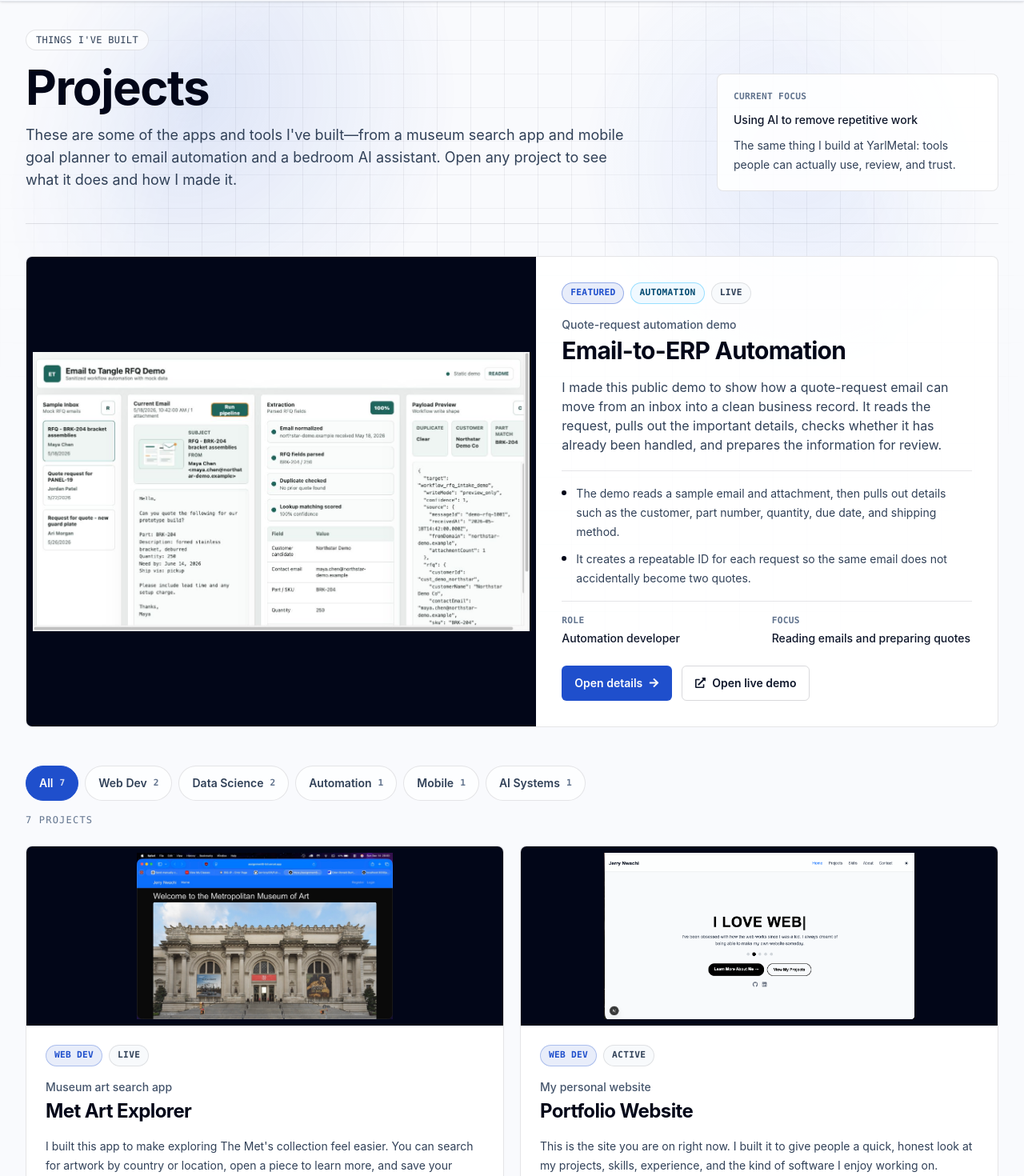
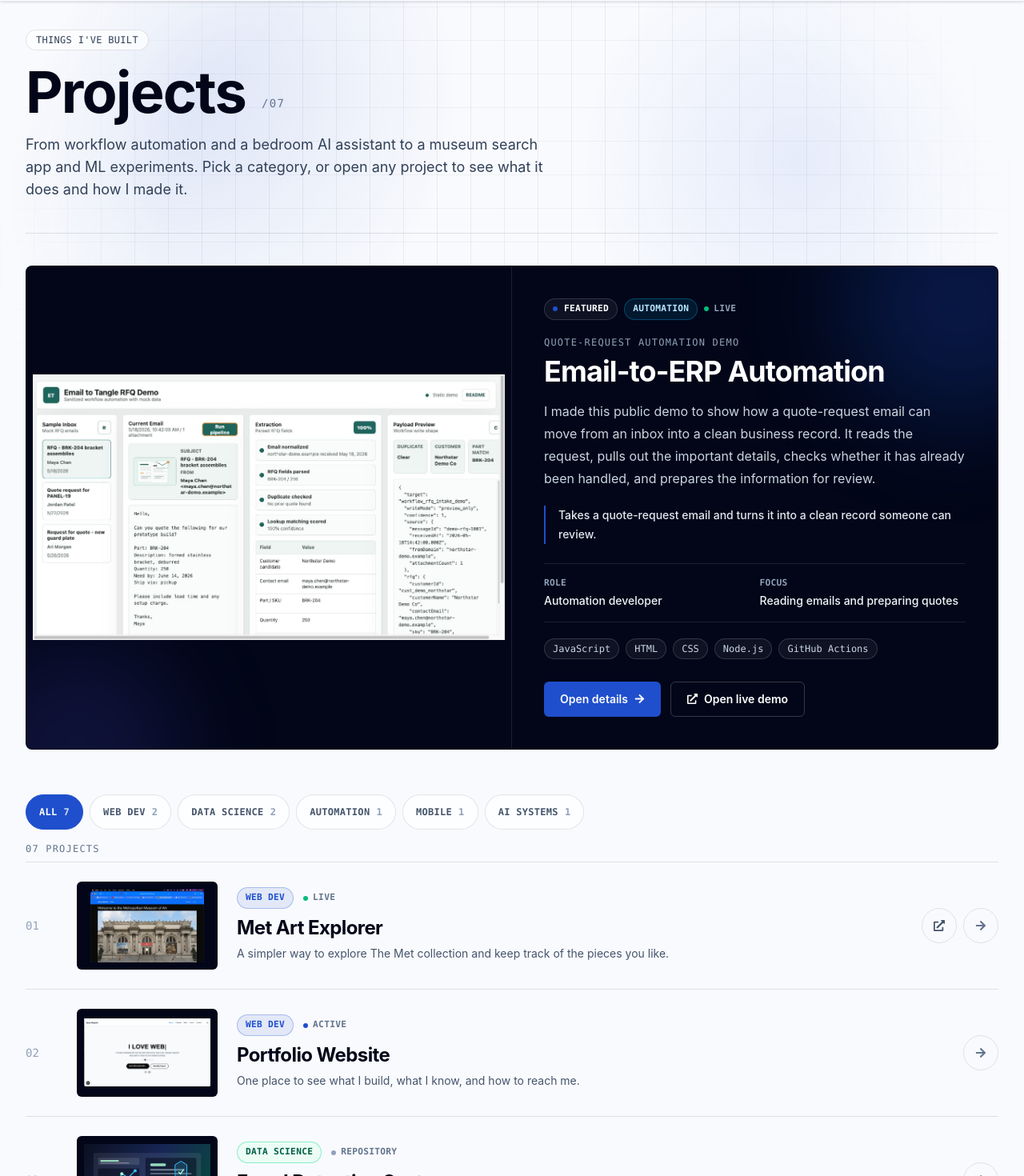
Before and after one commit to Jerrizzy001/Portfolio, a Next.js app: page /project in a window 1280 px wide. Shown: the part 75-1545 px from the top of the page at 80% size. Built offline with nearby package versions, Linux system fonts and the light colour scheme.

Commit message:
Deepen the portfolio Projects page redesign
Verified through GitHub Actions and Vercel previews before merge.

```diff
--- a/pages/project.js
+++ b/pages/project.js
@@ -204,6 +204,21 @@ const categoryTone = {
     "border-violet-300/70 bg-violet-50 text-violet-900 dark:border-violet-400/30 dark:bg-violet-400/10 dark:text-violet-200",
 };
 
+/* Always-dark variants, used inside the dark featured exhibit. */
+const categoryToneDark = {
+  "Data Science": "border-emerald-500/30 bg-emerald-500/10 text-emerald-200",
+  "Web Dev": "border-indigo-400/35 bg-indigo-400/15 text-indigo-200",
+  Automation: "border-sky-400/30 bg-sky-400/10 text-sky-200",
+  Mobile: "border-amber-400/30 bg-amber-400/10 text-amber-200",
+  "AI Systems": "border-violet-400/30 bg-violet-400/10 text-violet-200",
+};
+
+const statusDotTone = {
+  Live: "bg-emerald-500",
+  Active: "bg-primary",
+  Repository: "bg-slate-400",
+};
+
 export default function ProjectPage() {
   const [activeProject, setActiveProject] = useState(null);
   const [filter, setFilter] = useState("All");
@@ -238,39 +253,29 @@ export default function ProjectPage() {
         <SignalField fill={false} className="inset-x-0 top-0 z-0 h-[54rem] opacity-60" />
 
         {/* HEADER */}
-        <section className="relative z-10 mb-10 grid gap-6 border-b border-slate-950/10 pb-10 dark:border-white/10 lg:grid-cols-[minmax(0,1fr)_22rem] lg:items-end">
-          <div>
+        <section className="relative z-10 mb-10 border-b border-slate-950/10 pb-10 dark:border-white/10">
           <p className="mb-4 max-w-max rounded-full border border-slate-950/10 bg-white/70 px-3 py-1 font-mono text-xs uppercase tracking-wide text-slate-700 dark:border-white/10 dark:bg-white/5 dark:text-slate-200">
             Things I've built
           </p>
-            <h1 className="max-w-3xl text-4xl font-bold tracking-tight text-slate-950 [text-wrap:balance] dark:text-white sm:text-5xl lg:text-6xl">
+          <div className="flex flex-wrap items-end gap-x-5 gap-y-2">
+            <h1 className="text-5xl font-bold tracking-tight text-slate-950 [text-wrap:balance] dark:text-white sm:text-6xl lg:text-7xl">
               Projects
             </h1>
-            <p className="mt-4 max-w-3xl text-base leading-7 text-slate-700 [text-wrap:pretty] dark:text-slate-300 sm:text-lg">
-              These are some of the apps and tools I've built—from a museum search app
-              and mobile goal planner to email automation and a bedroom AI assistant.
-              Open any project to see what it does and how I made it.
+            <span className="mb-2 font-mono text-sm tracking-widest text-slate-500 dark:text-slate-400 sm:mb-3">
+              /{String(projects.length).padStart(2, "0")}
+            </span>
+          </div>
+          <p className="mt-4 max-w-2xl text-base leading-7 text-slate-700 [text-wrap:pretty] dark:text-slate-300 sm:text-lg">
+            From workflow automation and a bedroom AI assistant to a museum
+            search app and ML experiments. Pick a category, or open any project
+            to see what it does and how I made it.
           </p>
-          </div>
-
-          <aside className="h-fit rounded-lg border border-slate-950/10 bg-white/88 p-5 dark:border-white/10 dark:bg-slate-950/72">
-            <p className="font-mono text-[0.7rem] font-semibold uppercase tracking-wide text-slate-500 dark:text-slate-400">
-              Current focus
-            </p>
-            <p className="mt-2 text-sm font-medium leading-6 text-slate-900 dark:text-slate-100">
-              Using AI to remove repetitive work
-            </p>
-            <p className="mt-2 text-sm leading-6 text-slate-700 dark:text-slate-300">
-              The same thing I build at YarlMetal: tools people can actually use,
-              review, and trust.
-            </p>
-          </aside>
         </section>
 
-        {/* FEATURED PROJECT */}
+        {/* FEATURED EXHIBIT */}
         {filter === "All" && featuredProject && (
-          <section aria-label="Featured project" className="relative z-10 mb-12">
-            <FeaturedCard
+          <section aria-label="Featured project" className="relative z-10 mb-14">
+            <FeaturedExhibit
               project={featuredProject}
               onView={() => setActiveProject(featuredProject)}
             />
@@ -278,7 +283,7 @@ export default function ProjectPage() {
         )}
 
         {/* FILTER BAR */}
-        <section className="relative z-10 mb-6" aria-label="Browse projects">
+        <section className="relative z-10 mb-2" aria-label="Browse projects">
           <div
             className="flex flex-wrap items-center gap-2"
             role="group"
@@ -297,18 +302,14 @@ export default function ProjectPage() {
                   type="button"
                   onClick={() => setFilter(category)}
                   aria-pressed={isActive}
-                  className={`inline-flex min-h-11 items-center gap-2 rounded-full border px-4 py-2 text-sm font-semibold transition focus:outline-none focus-visible:ring-2 focus-visible:ring-primary ${
+                  className={`inline-flex min-h-11 items-center gap-2 rounded-full border px-4 py-2 font-mono text-xs font-semibold uppercase tracking-wide transition focus:outline-none focus-visible:ring-2 focus-visible:ring-primary ${
                     isActive
                       ? "border-primary bg-primary text-primary-contrast"
-                      : "border-slate-950/10 bg-white/70 text-slate-700 hover:border-primary hover:text-slate-950 dark:border-white/10 dark:bg-white/5 dark:text-slate-200 dark:hover:text-white"
+                      : "border-slate-950/10 bg-white/70 text-slate-600 hover:border-primary hover:text-slate-950 dark:border-white/10 dark:bg-white/5 dark:text-slate-300 dark:hover:text-white"
                   }`}
                 >
                   {category}
-                  <span
-                    className={`font-mono text-[0.7rem] ${
-                      isActive ? "opacity-80" : "text-slate-500 dark:text-slate-400"
-                    }`}
-                  >
+                  <span className={isActive ? "opacity-80" : "text-slate-400 dark:text-slate-500"}>
                     {count}
                   </span>
                 </button>
@@ -321,20 +322,18 @@ export default function ProjectPage() {
             className="mt-4 font-mono text-xs uppercase tracking-widest text-slate-500 dark:text-slate-400"
           >
             {filter === "All"
-              ? `${projects.length} projects`
-              : `Showing ${visibleProjects.length} of ${projects.length} projects`}
+              ? `${String(projects.length).padStart(2, "0")} projects`
+              : `Showing ${visibleProjects.length} of ${String(projects.length).padStart(2, "0")}`}
           </p>
         </section>
 
-        {/* PROJECT GRID */}
-        <section
-          className="relative z-10 grid grid-cols-1 gap-5 md:grid-cols-2"
-          aria-label="Project list"
-        >
-          {visibleProjects.map((project) => (
-            <ProjectCard
+        {/* PROJECT INDEX */}
+        <section aria-label="Project index" className="relative z-10">
+          {visibleProjects.map((project, index) => (
+            <ProjectRow
               key={project.id}
               project={project}
+              number={String(index + 1).padStart(2, "0")}
               onView={() => setActiveProject(project)}
             />
           ))}
@@ -376,57 +375,86 @@ export default function ProjectPage() {
   );
 }
 
-function FeaturedCard({ project, onView }) {
+function FeaturedExhibit({ project, onView }) {
   return (
-    <article className="motion-card group overflow-hidden rounded-lg border border-slate-950/10 bg-white/88 transition-colors hover:border-slate-950/25 dark:border-white/10 dark:bg-slate-950/72 dark:hover:border-white/25 lg:grid lg:grid-cols-[1.05fr_0.95fr]">
-      <div className="relative h-64 bg-slate-950 sm:h-72 lg:h-auto lg:min-h-full">
-        <CardImage project={project} priority />
+    <article className="group relative overflow-hidden rounded-lg border border-slate-950/10 bg-slate-950 text-white dark:border-white/10">
+      {/* Cobalt glow */}
+      <div
+        aria-hidden="true"
+        className="pointer-events-none absolute -right-24 -top-24 h-72 w-72 rounded-full bg-primary/25 blur-3xl"
+      />
+      <div
+        aria-hidden="true"
+        className="pointer-events-none absolute -bottom-32 -left-16 h-64 w-64 rounded-full bg-indigo-500/15 blur-3xl"
+      />
+
+      <div className="relative grid lg:grid-cols-2">
+        {/* Thumbnail */}
+        <div className="relative h-56 border-b border-white/10 sm:h-72 lg:h-auto lg:min-h-full lg:border-b-0 lg:border-r">
+          <ThumbImage project={project} priority />
         </div>
 
-      <div className="flex flex-col p-5 sm:p-6 lg:p-8">
-        <div className="mb-4 flex flex-wrap items-center gap-2">
-          <Badge className="border-primary/40 bg-primary/10 text-primary dark:border-primary/45 dark:bg-primary/15">
+        {/* Content */}
+        <div className="flex flex-col p-6 sm:p-8 lg:p-10">
+          <div className="mb-5 flex flex-wrap items-center gap-2">
+            <span className="inline-flex items-center gap-2 rounded-full border border-white/15 bg-white/5 px-2.5 py-1 font-mono text-[0.7rem] font-semibold uppercase tracking-wide text-white">
+              <span className="h-1.5 w-1.5 rounded-full bg-primary" aria-hidden="true" />
               Featured
-          </Badge>
-          <Badge className={categoryTone[project.category]}>{project.category}</Badge>
-          <Badge>{project.status}</Badge>
+            </span>
+            <span
+              className={`inline-flex items-center rounded-full border px-2.5 py-1 font-mono text-[0.7rem] font-semibold uppercase tracking-wide ${categoryToneDark[project.category]}`}
+            >
+              {project.category}
+            </span>
+            <StatusText status={project.status} dark />
           </div>
 
-        <div className="mb-4">
-          <p className="text-sm font-medium text-slate-600 dark:text-slate-400">
+          <p className="font-mono text-xs uppercase tracking-widest text-slate-400">
             {project.subtitle}
           </p>
-          <h2 className="mt-1 text-2xl font-bold tracking-tight text-slate-950 [text-wrap:balance] dark:text-white sm:text-3xl">
+          <h2 className="mt-2 text-3xl font-bold tracking-tight [text-wrap:balance] sm:text-4xl">
             {project.title}
           </h2>
-        </div>
 
-        <p className="text-sm leading-6 text-slate-700 [text-wrap:pretty] dark:text-slate-300 sm:text-base">
+          <p className="mt-4 text-sm leading-6 text-slate-300 [text-wrap:pretty] sm:text-base sm:leading-7">
             {project.description}
           </p>
 
-        <ul className="mt-5 space-y-2.5 border-y border-slate-950/10 py-4 dark:border-white/10">
-          {project.details.slice(0, 2).map((detail) => (
-            <li
-              key={detail}
-              className="flex gap-3 text-sm leading-6 text-slate-700 dark:text-slate-300"
-            >
-              <span className="mt-2 h-1.5 w-1.5 shrink-0 rounded-full bg-slate-950 dark:bg-white" />
-              <span>{detail}</span>
-            </li>
-          ))}
-        </ul>
+          <p className="mt-5 border-l-2 border-primary pl-4 text-sm font-medium leading-6 text-slate-200">
+            {project.result}
+          </p>
 
-        <dl className="mt-4 grid gap-3 text-sm sm:grid-cols-2">
-          <MetaItem label="Role" value={project.role} />
-          <MetaItem label="Focus" value={project.focus} />
+          <dl className="mt-6 grid gap-3 border-y border-white/10 py-4 text-sm sm:grid-cols-2">
+            <div>
+              <dt className="font-mono text-[0.7rem] font-semibold uppercase tracking-wide text-slate-400">
+                Role
+              </dt>
+              <dd className="mt-1 font-medium leading-5 text-slate-100">{project.role}</dd>
+            </div>
+            <div>
+              <dt className="font-mono text-[0.7rem] font-semibold uppercase tracking-wide text-slate-400">
+                Focus
+              </dt>
+              <dd className="mt-1 font-medium leading-5 text-slate-100">{project.focus}</dd>
+            </div>
           </dl>
 
-        <div className="mt-6 grid gap-3 min-[420px]:flex min-[420px]:flex-wrap">
+          <div className="mt-5 flex flex-wrap gap-2">
+            {project.tech.slice(0, 5).map((tech) => (
+              <span
+                key={tech}
+                className="rounded-full border border-white/15 bg-white/5 px-2.5 py-1 font-mono text-xs font-medium text-slate-300"
+              >
+                {tech}
+              </span>
+            ))}
+          </div>
+
+          <div className="mt-7 grid gap-3 min-[420px]:flex min-[420px]:flex-wrap">
             <button
               type="button"
               onClick={onView}
-            className="inline-flex min-h-11 w-full items-center justify-center gap-2 rounded-md bg-primary px-4 py-2.5 text-sm font-semibold text-primary-contrast transition hover:bg-primary-hover focus:outline-none focus-visible:ring-2 focus-visible:ring-primary focus-visible:ring-offset-2 focus-visible:ring-offset-white dark:focus-visible:ring-offset-slate-950 min-[420px]:w-auto"
+              className="inline-flex min-h-11 w-full items-center justify-center gap-2 rounded-md bg-primary px-5 py-2.5 text-sm font-semibold text-primary-contrast transition hover:bg-primary-hover focus:outline-none focus-visible:ring-2 focus-visible:ring-primary min-[420px]:w-auto"
             >
               Open details
               <FaArrowRight size={13} aria-hidden="true" />
@@ -437,7 +465,7 @@ function FeaturedCard({ project, onView }) {
                 href={project.liveUrl}
                 target="_blank"
                 rel="noreferrer"
-              className="inline-flex min-h-11 w-full items-center justify-center gap-2 rounded-md border border-slate-950/15 px-4 py-2.5 text-sm font-semibold text-slate-900 transition hover:bg-slate-950/5 focus:outline-none focus-visible:ring-2 focus-visible:ring-primary focus-visible:ring-offset-2 focus-visible:ring-offset-white dark:border-white/15 dark:text-white dark:hover:bg-white/10 dark:focus-visible:ring-offset-slate-950 min-[420px]:w-auto"
+                className="inline-flex min-h-11 w-full items-center justify-center gap-2 rounded-md border border-white/20 px-5 py-2.5 text-sm font-semibold text-white transition hover:bg-white/10 focus:outline-none focus-visible:ring-2 focus-visible:ring-primary min-[420px]:w-auto"
               >
                 <FaExternalLinkAlt size={13} aria-hidden="true" />
                 Open live demo
@@ -445,88 +473,87 @@ function FeaturedCard({ project, onView }) {
             )}
           </div>
         </div>
+      </div>
     </article>
   );
 }
 
-function ProjectCard({ project, onView }) {
-  const visibleTech = project.tech.slice(0, 4);
-  const remainingTech = project.tech.length - visibleTech.length;
+function ProjectRow({ project, number, onView }) {
+  return (
+    <article className="group relative border-t border-slate-950/10 py-5 transition-colors last:border-b hover:bg-slate-950/[0.03] dark:border-white/10 dark:hover:bg-white/5 sm:py-6">
+      <div className="grid items-center gap-4 sm:grid-cols-[2.5rem_11rem_minmax(0,1fr)_auto] sm:gap-6">
+        <span
+          aria-hidden="true"
+          className="hidden font-mono text-sm text-slate-400 transition-colors group-hover:text-primary dark:text-slate-500 sm:block"
+        >
+          {number}
+        </span>
 
-  return (
-    <article className="motion-card group flex flex-col overflow-hidden rounded-lg border border-slate-950/10 bg-white/88 transition-colors hover:border-slate-950/25 dark:border-white/10 dark:bg-slate-950/72 dark:hover:border-white/25">
-      <div className="relative h-52 bg-slate-950 sm:h-56">
-        <CardImage project={project} />
+        <div className="relative aspect-[16/10] w-full overflow-hidden rounded-md border border-slate-950/10 bg-slate-950 dark:border-white/10 sm:w-44">
+          <ThumbImage project={project} />
         </div>
 
-      <div className="flex flex-1 flex-col p-5 sm:p-6">
-        <div className="mb-4 flex flex-wrap items-center gap-2">
+        <div className="min-w-0">
+          <div className="flex flex-wrap items-center gap-x-3 gap-y-1.5">
             <Badge className={categoryTone[project.category]}>{project.category}</Badge>
-          <Badge>{project.status}</Badge>
+            <StatusText status={project.status} />
           </div>
 
-        <div className="mb-4">
-          <p className="text-sm font-medium text-slate-600 dark:text-slate-400">
-            {project.subtitle}
-          </p>
-          <h2 className="mt-1 text-2xl font-bold tracking-tight text-slate-950 [text-wrap:balance] dark:text-white">
-            {project.title}
-          </h2>
-        </div>
-
-        <p className="text-sm leading-6 text-slate-700 [text-wrap:pretty] dark:text-slate-300">
-          {project.description}
-        </p>
-
-        <dl className="mt-5 grid gap-3 border-y border-slate-950/10 py-4 text-sm dark:border-white/10 sm:grid-cols-2">
-          <MetaItem label="Role" value={project.role} />
-          <MetaItem label="Focus" value={project.focus} />
-        </dl>
-
-        <p className="mt-4 text-sm font-medium leading-6 text-slate-900 dark:text-slate-100">
-          {project.result}
-        </p>
-
-        <div className="mt-5 flex flex-wrap gap-2">
-          {visibleTech.map((tech) => (
-            <span
-              key={tech}
-              className="rounded-full border border-slate-950/10 bg-slate-50 px-2.5 py-1 font-mono text-xs font-medium text-slate-700 dark:border-white/10 dark:bg-white/5 dark:text-slate-300"
-            >
-              {tech}
-            </span>
-          ))}
-          {remainingTech > 0 && (
-            <span className="rounded-full border border-slate-950/10 px-2.5 py-1 font-mono text-xs font-medium text-slate-600 dark:border-white/10 dark:text-slate-400">
-              +{remainingTech} more
-            </span>
-          )}
-        </div>
-
-        <div className="mt-auto grid gap-3 pt-6 min-[420px]:flex min-[420px]:flex-wrap">
+          <h3 className="mt-2 text-xl font-bold tracking-tight text-slate-950 dark:text-white sm:text-2xl">
             <button
               type="button"
               onClick={onView}
-            className="inline-flex min-h-11 w-full items-center justify-center gap-2 rounded-md bg-primary px-4 py-2.5 text-sm font-semibold text-primary-contrast transition hover:bg-primary-hover focus:outline-none focus-visible:ring-2 focus-visible:ring-primary focus-visible:ring-offset-2 focus-visible:ring-offset-white dark:focus-visible:ring-offset-slate-950 min-[420px]:w-auto"
+              className="rounded-sm text-left transition-colors after:absolute after:inset-0 after:content-[''] group-hover:text-primary focus:outline-none focus-visible:ring-2 focus-visible:ring-primary"
             >
-            Open details
-            <FaArrowRight size={13} aria-hidden="true" />
+              {project.title}
             </button>
+          </h3>
 
+          <p className="mt-1 text-sm leading-6 text-slate-600 [text-wrap:pretty] dark:text-slate-400">
+            {project.result}
+          </p>
+        </div>
+
+        <div className="flex items-center gap-2 justify-self-end">
           {project.liveUrl && (
             <a
               href={project.liveUrl}
               target="_blank"
               rel="noreferrer"
-              className="inline-flex min-h-11 w-full items-center justify-center gap-2 rounded-md border border-slate-950/15 px-4 py-2.5 text-sm font-semibold text-slate-900 transition hover:bg-slate-950/5 focus:outline-none focus-visible:ring-2 focus-visible:ring-primary focus-visible:ring-offset-2 focus-visible:ring-offset-white dark:border-white/15 dark:text-white dark:hover:bg-white/10 dark:focus-visible:ring-offset-slate-950 min-[420px]:w-auto"
+              aria-label={`Open live app for ${project.title}`}
+              className="relative z-10 inline-flex min-h-11 min-w-11 items-center justify-center rounded-full border border-slate-950/10 text-slate-600 transition hover:border-primary hover:text-primary focus:outline-none focus-visible:ring-2 focus-visible:ring-primary dark:border-white/10 dark:text-slate-300"
             >
-              <FaExternalLinkAlt size={13} aria-hidden="true" />
-              Open live app
+              <FaExternalLinkAlt size={14} aria-hidden="true" />
             </a>
           )}
+          <span
+            aria-hidden="true"
+            className="inline-flex h-11 w-11 items-center justify-center rounded-full border border-slate-950/10 text-slate-500 transition-all group-hover:border-primary group-hover:bg-primary group-hover:text-primary-contrast dark:border-white/10 dark:text-slate-400"
+          >
+            <FaArrowRight
+              size={14}
+              className="transition-transform group-hover:-rotate-45"
+            />
+          </span>
         </div>
       </div>
     </article>
+  );
+}
+
+function StatusText({ status, dark = false }) {
+  return (
+    <span
+      className={`inline-flex items-center gap-1.5 font-mono text-[0.7rem] font-semibold uppercase tracking-wide ${
+        dark ? "text-slate-400" : "text-slate-500 dark:text-slate-400"
+      }`}
+    >
+      <span
+        className={`h-1.5 w-1.5 rounded-full ${statusDotTone[status] || "bg-slate-400"}`}
+        aria-hidden="true"
+      />
+      {status}
+    </span>
   );
 }
 
@@ -682,7 +709,7 @@ function MetaItem({ label, value }) {
   );
 }
 
-function CardImage({ project, priority = false }) {
+function ThumbImage({ project, priority = false }) {
   const [imgError, setImgError] = useState(false);
 
   if (!project.image || imgError) {
@@ -696,15 +723,15 @@ function CardImage({ project, priority = false }) {
   }
 
   const sizes = priority
-    ? "(min-width: 1280px) 672px, (min-width: 1024px) 54vw, (min-width: 768px) calc(100vw - 48px), calc(100vw - 32px)"
-    : "(min-width: 1280px) 592px, (min-width: 1024px) 48vw, (min-width: 768px) calc((100vw - 68px) / 2), calc(100vw - 32px)";
+    ? "(min-width: 1024px) 50vw, calc(100vw - 32px)"
+    : "(min-width: 640px) 176px, calc(100vw - 32px)";
 
   return (
     <Image
       src={project.image}
       alt={project.imageAlt || `${project.title} project preview`}
       fill
-      className="object-contain p-2"
+      className="object-contain p-2 transition-transform duration-300 group-hover:scale-[1.03]"
       sizes={sizes}
       priority={priority}
       quality={78}
```
Also changed, not shown: 1 other file (tests, documents, lock files or other folders). Lines whose indentation alone changed are shown as unchanged.
